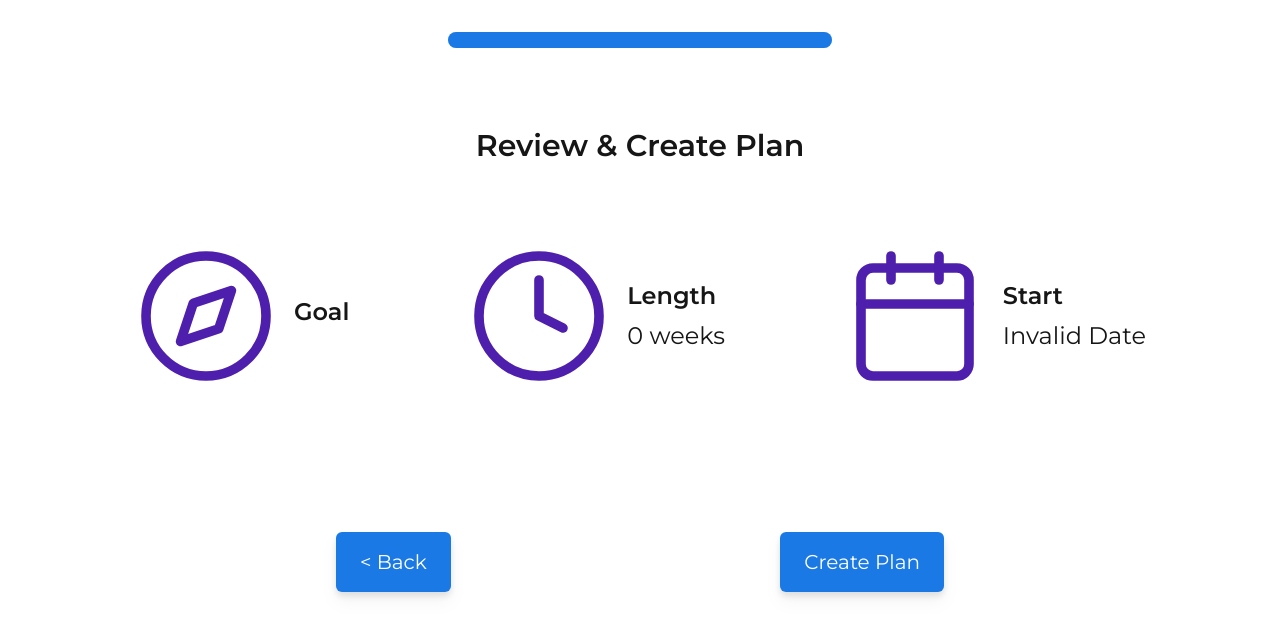
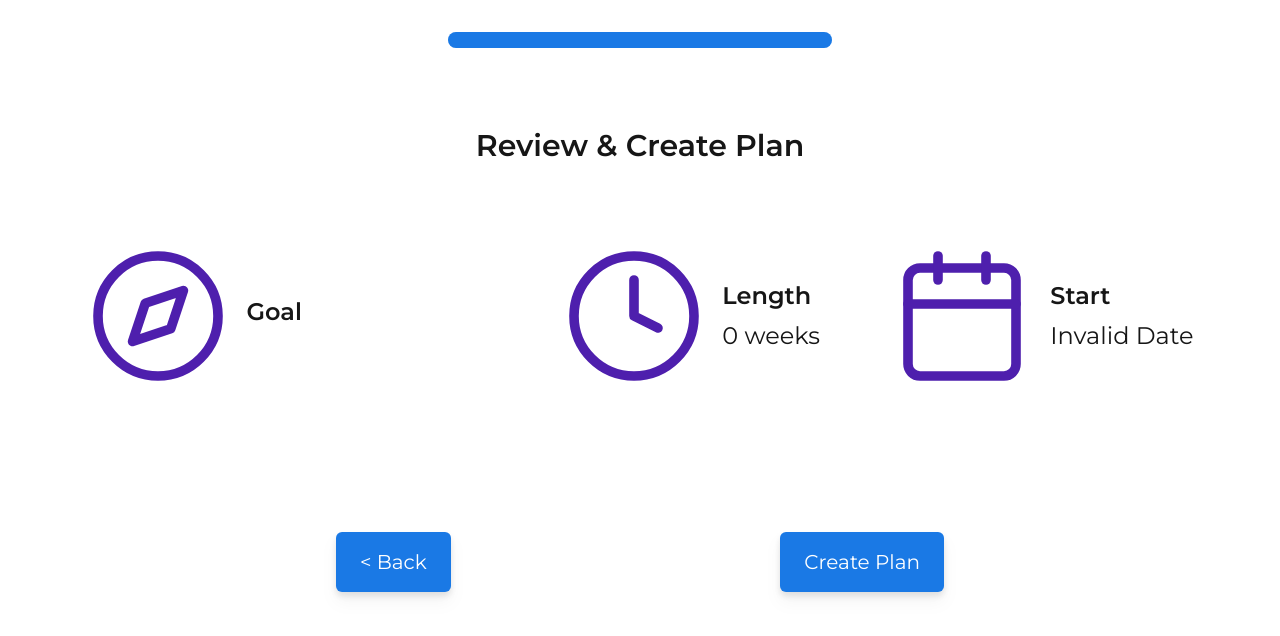
Before and after one commit to AlejandroALopez/overplan, a Next.js app: page /planner/review in a window 1280 px wide. Shown: the top 636 px of the page. Built offline with nearby package versions, Linux system fonts and the light colour scheme.

Commit message:
some styling fixes on review

```diff
--- a/src/app/planner/review/page.tsx
+++ b/src/app/planner/review/page.tsx
@@ -33,6 +33,7 @@ export default function ReviewPlan() {
     });
 
     if (mutation.isSuccess) {
+        dispatch(setPlan(null)); // reset plan
         router.push(`/planner/result`);
         dispatch(setPlan(mutation.data));
     }
@@ -49,22 +50,22 @@ export default function ReviewPlan() {
             {!mutation.isPending && !mutation.isSuccess && (
                 <main className="flex min-h-screen flex-col items-center p-8">
                     <p className="text-3xl font-semibold mt-12">{REVIEW_TITLE}</p>
-                    <div className="flex flex-col sm:flex-row flex-wrap w-full justify-evenly items-center gap-4 mt-12 sm:mt-20">
-                        <div className="flex flex-row gap-4 max-sm:w-3/4">
+                    <div className="flex flex-col sm:flex-row flex-wrap w-full justify-evenly gap-4 mt-12 sm:mt-20">
+                        <div className="flex flex-row items-center gap-4 w-full sm:w-4/12">
                             <Image src={Compass} alt="goal icon" className="w-24 h-24 md:w-28 md:h-28 xl:w-36 xl:h-36" />
-                            <div className="flex flex-col justify-center gap-2">
+                            <div className="flex flex-col justify-center gap-2 sm:w-3/4">
                                 <p className="font-semibold text-2xl">Goal</p>
-                                <p className="text-2xl">{goal}</p>
+                                <p className="text-2xl w-11/12 text-ellipsis overflow-hidden">{goal}</p>
                             </div>
                         </div>
-                        <div className="flex flex-row gap-4 max-sm:w-3/4">
+                        <div className="flex flex-row items-center gap-4 max-sm:w-3/4">
                             <Image src={Clock} alt="weeks icon" className="w-24 h-24 md:w-28 md:h-28 xl:w-36 xl:h-36" />
                             <div className="flex flex-col justify-center gap-2">
                                 <p className="font-semibold text-2xl">Length</p>
                                 <p className="text-2xl">{weeks} weeks</p>
                             </div>
                         </div>
-                        <div className="flex flex-row gap-4 max-sm:w-3/4">
+                        <div className="flex flex-row items-center gap-4 max-sm:w-3/4">
                             <Image src={Calendar} alt="date icon" className="w-24 h-24 md:w-28 md:h-28 xl:w-36 xl:h-36" />
                             <div className="flex flex-col justify-center gap-2">
                                 <p className="font-semibold text-2xl">Start</p>
```
